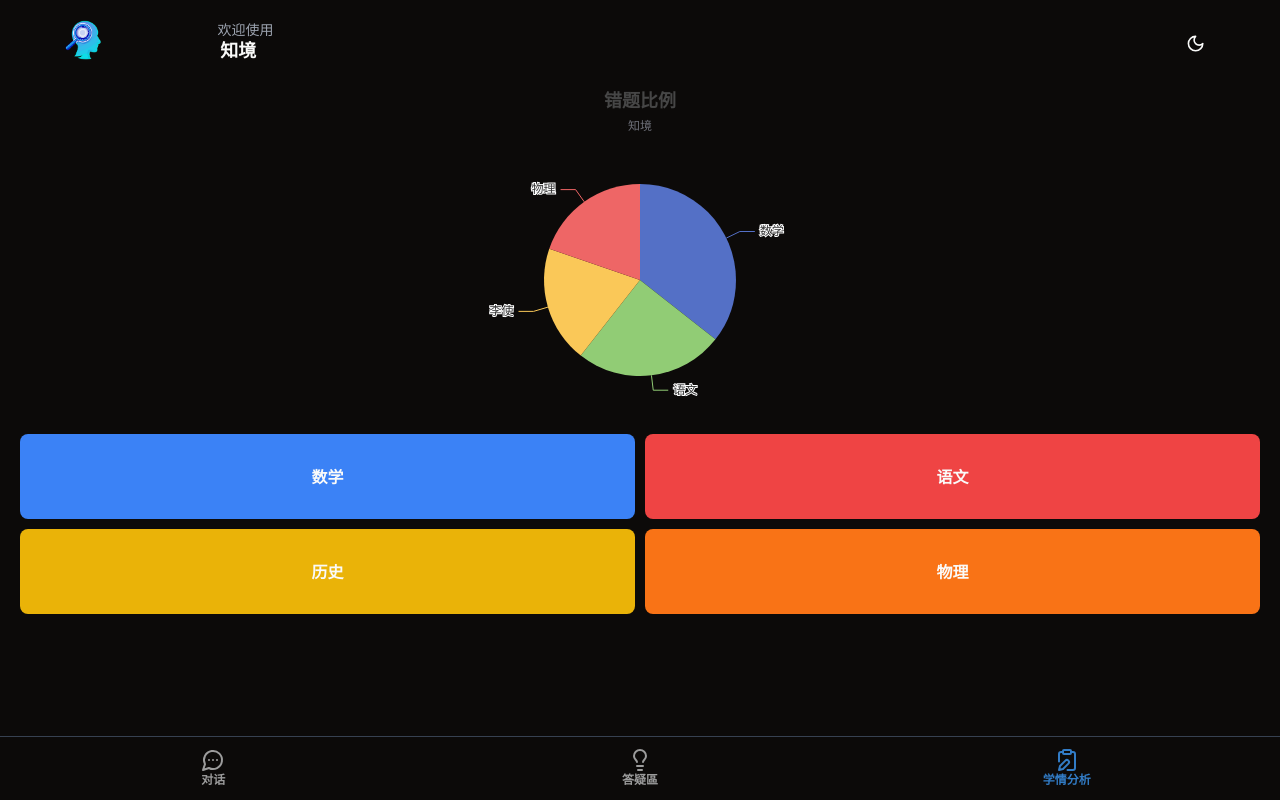
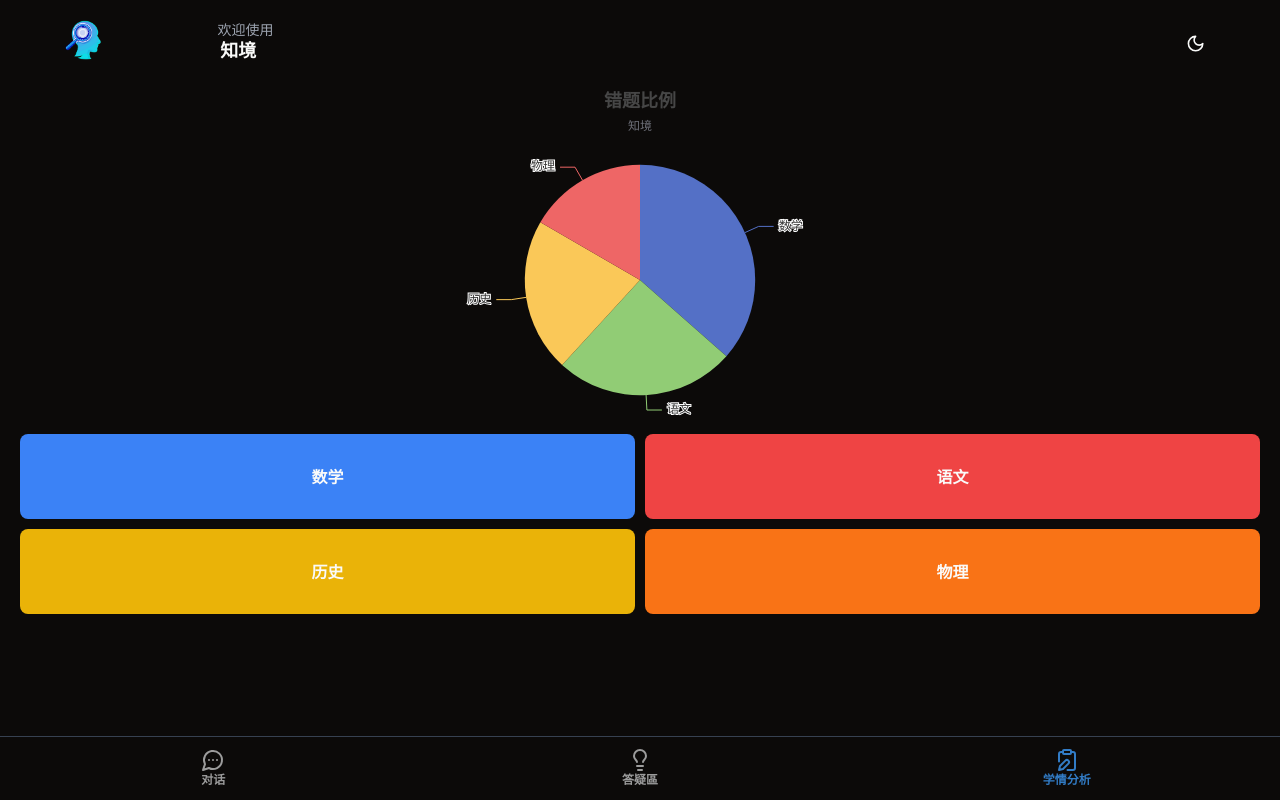
Before and after one commit to BlackishGreen33/ZhiJing-FE, a Next.js app: page /analyze in a window 1280 px wide. Built offline with nearby package versions, Linux system fonts and the light colour scheme.

Commit message:
✨ feat：封装圆饼图组件

```diff
--- a/app/(student)/analyze/page.tsx
+++ b/app/(student)/analyze/page.tsx
@@ -1,82 +1,29 @@
 "use client";
 
-import { MutableRefObject, useEffect, useRef } from "react";
 import Link from "next/link";
-
-import * as Echarts from "echarts";
 
 import Header from "@/components/main-header";
 import SudentNavbar from "@/components/student/student-navbar";
-
-type EChartsOption = echarts.EChartsOption;
-type BoxSizingValue = "content-box" | "border-box" | "initial" | "inherit";
-type StyleType = {
-	boxSizing: BoxSizingValue;
-};
-
-const style: StyleType = {
-	boxSizing: "border-box",
-};
-
-const pieOption: EChartsOption = {
-	title: {
-		text: "错题比例",
-		subtext: "知境",
-		left: "center",
-	},
-	tooltip: {
-		trigger: "item",
-	},
-	series: [
-		{
-			name: "创业统计表",
-			type: "pie",
-			radius: "50%",
-			data: [
-				{ value: 1048, name: "数学" },
-				{ value: 735, name: "语文" },
-				{ value: 580, name: "李使" },
-				{ value: 580, name: "物理" },
-			],
-			emphasis: {
-				itemStyle: {
-					shadowBlur: 10,
-					shadowOffsetX: 0,
-					shadowColor: "rgba(0, 0, 0, 0.5)",
-				},
-			},
-		},
-	],
-};
+import PieChart from "@/components/pie-chart";
 
 const page = () => {
-	const chartpie: MutableRefObject<any> = useRef(null);
-
-	const chartInit = () => {
-		const mychartpie = Echarts.init(chartpie.current);
-		mychartpie.setOption(pieOption, true);
-
-		window.onresize = () => {
-			mychartpie.resize();
-		};
-	};
-
-	useEffect(() => {
-		chartInit();
-
-		return () => {
-			window.onresize = null;
-		};
-	}, []);
+	const data = [
+		{ value: 735, name: "数学" },
+		{ value: 510, name: "语文" },
+		{ value: 434, name: "历史" },
+		{ value: 335, name: "物理" },
+	];
 
 	return (
 		<main>
 			<Header />
-			<div
-				ref={chartpie}
-				style={style}
-				className="w-full h-[50vh] p-2 relative top-[10vh]"
-			></div>
+			<PieChart
+				title="错题比例"
+				subTitle="知境"
+				seriesName="错题数"
+				className="relative top-[10vh]"
+				data={data}
+			/>
 			<div className="w-full h-[25vh] grid grid-cols-2 grid-rows-2 gap-x-[10px] gap-y-[10px] px-[20px] py-[10px] relative top-[3vh]">
 				<Link
 					href="/analyze/subject"
@@ -108,5 +55,4 @@ const page = () => {
 	);
 };
 
-
 export default page;
--- /dev/null
+++ b/components/pie-chart.tsx
@@ -0,0 +1,89 @@
+"use client";
+
+import { MutableRefObject, useEffect, useRef } from "react";
+
+import * as Echarts from "echarts";
+
+import { cn } from "@/lib/utils";
+
+type EChartsOption = echarts.EChartsOption;
+type BoxSizingValue = "content-box" | "border-box" | "initial" | "inherit";
+type StyleType = {
+	boxSizing: BoxSizingValue;
+};
+type PieChartProps = {
+	title: string;
+	subTitle: string;
+	seriesName: string;
+	className?: string;
+	data: Array<{ name: string; value: number }>;
+};
+
+const style: StyleType = {
+	boxSizing: "border-box",
+};
+
+const PieChart: React.FC<PieChartProps> = ({
+	title,
+	subTitle,
+	seriesName,
+	className,
+	data,
+}) => {
+	const chartpie: MutableRefObject<any> = useRef(null);
+
+	const pieOption: EChartsOption = {
+		title: {
+			text: title,
+			subtext: subTitle,
+			left: "center",
+		},
+		tooltip: {
+			trigger: "item",
+		},
+		series: [
+			{
+				name: seriesName,
+				type: "pie",
+				radius: "60%",
+				center: ["50%", "50%"],
+				selectedMode: "single",
+				data: data,
+				emphasis: {
+					itemStyle: {
+						shadowBlur: 10,
+						shadowOffsetX: 0,
+						shadowColor: "rgba(0, 0, 0, 0.5)",
+					},
+				},
+			},
+		],
+	};
+
+	const chartInit = () => {
+		const mychartpie = Echarts.init(chartpie.current);
+		mychartpie.setOption(pieOption, true);
+
+		window.onresize = () => {
+			mychartpie.resize();
+		};
+	};
+
+	useEffect(() => {
+		chartInit();
+
+		return () => {
+			window.onresize = null;
+		};
+	}, []);
+
+	return (
+		<div
+			ref={chartpie}
+			style={style}
+			className={cn("w-full h-[50vh] p-2", className)}
+		></div>
+	);
+};
+
+export default PieChart;
```
